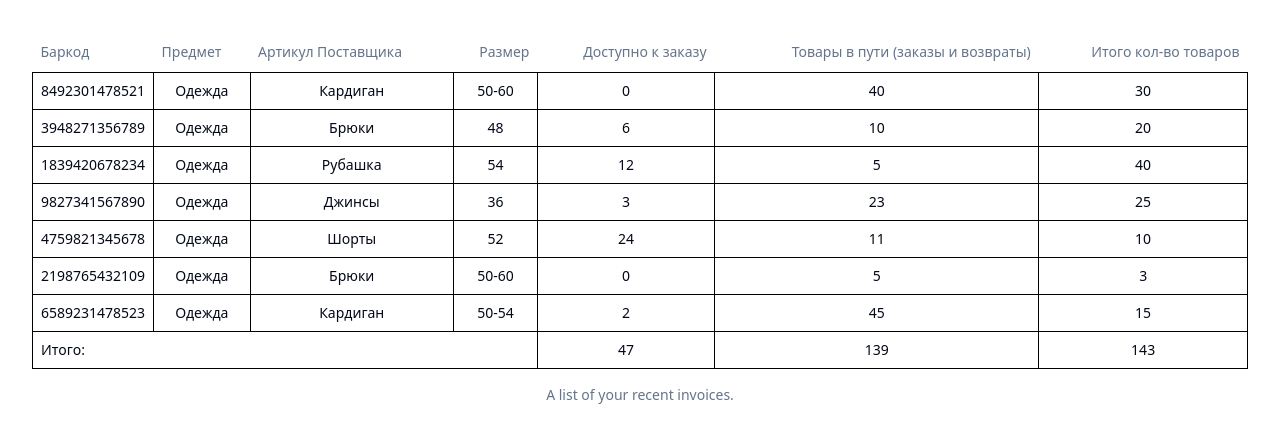
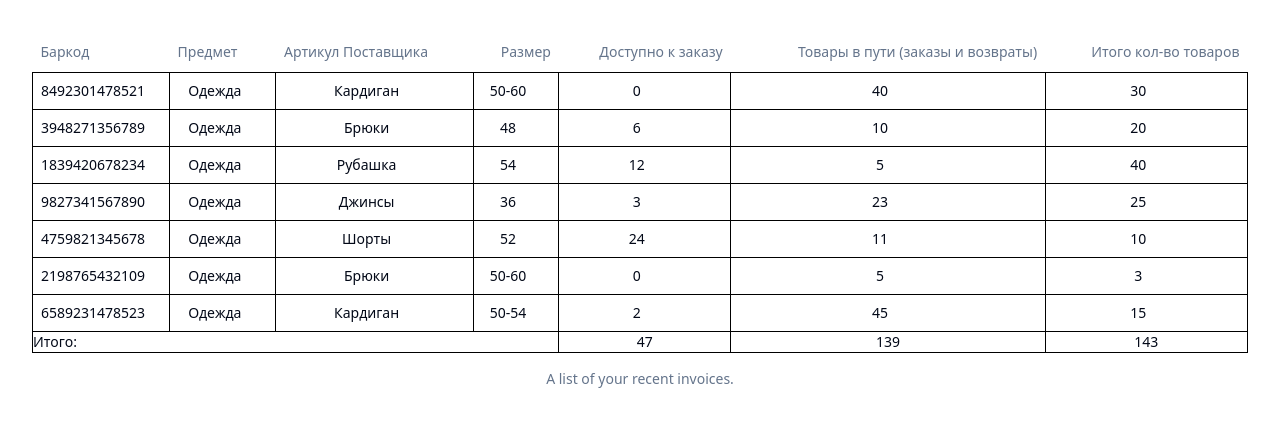
Before and after one commit to garold664/react-table-data-test, a React (Vite) app: page / in a window 1280 px wide. Shown: the top 442 px of the page. Built offline with nearby package versions, Linux system fonts and the light colour scheme.

Commit message:
fix bug: when we were switching to the edit mode, the width of the cell was changing

```diff
--- a/src/components/Item.tsx
+++ b/src/components/Item.tsx
@@ -1,5 +1,6 @@
 import { Check } from 'lucide-react';
 import { memo, useEffect, useRef, useState } from 'react';
+import { TableCell } from './ui/table';
 
 interface ItemProps {
   children: string | number;
@@ -13,29 +14,49 @@ const Item = memo(
   ({ children, update, setEditedId, isEdited, field, barcode }: ItemProps) => {
     const [isBeingEdited, setIsBeingEdited] = useState(false);
     const [value, setValue] = useState(children);
-    const inputRef = useRef<HTMLInputElement>(null);
+    const [itemWidth, setItemWidth] = useState<number | undefined>(undefined);
+    const [itemHeight, setItemHeight] = useState(0);
+    const textareaRef = useRef<HTMLTextAreaElement>(null);
+    const containerRef = useRef<HTMLDivElement>(null);
+    const formRef = useRef<HTMLFormElement>(null);
 
     useEffect(() => {
-      console.log(`isBeingEdited: ${isBeingEdited}`);
       if (isBeingEdited) {
-        console.log(`Focus ${inputRef.current?.value}`);
-        inputRef.current?.focus();
+        const textarea = textareaRef.current;
+
+        if (!textarea) return;
+        textarea.focus();
+        textarea.setSelectionRange(
+          textarea.value.length,
+          textarea.value.length
+        );
       }
     }, [isBeingEdited, isEdited]);
 
     return (
-      <>
+      <TableCell style={{ width: itemWidth || undefined }}>
         {isBeingEdited && isEdited ? (
           <form
+            ref={formRef}
+            className="relative flex top-0 left-0 w-full h-full"
             onSubmit={(e: React.FormEvent<HTMLFormElement>) => {
               e.preventDefault();
               update(barcode, field, value);
               setIsBeingEdited(false);
+              setItemWidth(undefined);
             }}
           >
-            <input
-              ref={inputRef}
+            <textarea
+              className=" resize-y overflow-hidden p-2 pr-6 w-full h-full max-h-96 text-center flex-shrink-1"
+              ref={textareaRef}
               value={value}
+              // style={{ width: itemWidth && itemWidth }}
+              style={{
+                // width: itemWidth,
+                height: itemHeight,
+                minHeight: itemHeight,
+              }}
+              // size={value.toString().length}
               onChange={(e) =>
                 setValue(
                   typeof children === 'number'
@@ -43,14 +64,28 @@ const Item = memo(
                     : e.target.value
                 )
               }
+              onKeyDown={(e) => {
+                if (e.key === 'Enter') {
+                  e.preventDefault();
+                  formRef.current?.requestSubmit();
+                }
+              }}
             />
-            <button type="submit">
+
+            <button
+              className="absolute top-1/2 right-0 -translate-y-1/2"
+              type="submit"
+            >
               <Check />
             </button>
           </form>
         ) : (
           <div
+            ref={containerRef}
+            className="p-2 pr-6"
             onDoubleClick={() => {
+              setItemWidth(containerRef.current?.clientWidth || 0);
+              setItemHeight(containerRef.current?.clientHeight || 0);
               setEditedId(barcode + field);
               setIsBeingEdited(true);
             }}
@@ -58,7 +93,7 @@ const Item = memo(
             {value}
           </div>
         )}
-      </>
+      </TableCell>
     );
   }
 );
--- a/src/components/ProductsTable.tsx
+++ b/src/components/ProductsTable.tsx
@@ -15,7 +15,7 @@ import Item from './Item';
 export default function ProductsTable() {
   const [tableData, setTableData] = useState(data);
   const [editedId, setEditedId] = useState<string | null>(null);
-
+  const [cellWidth, setCellWidth] = useState(0);
   const availableTotal = tableData.reduce(
     (acc, value) => acc + +value.available,
     0
@@ -61,7 +61,6 @@ export default function ProductsTable() {
       <TableBody>
         {tableData.map((item) => (
           <TableRow key={item.barcode}>
-            <TableCell>
             <Item
               update={updateTableData}
               setEditedId={setEditedId}
@@ -71,8 +70,7 @@ export default function ProductsTable() {
             >
               {item.barcode}
             </Item>
-            </TableCell>
-            <TableCell>
+
             <Item
               update={updateTableData}
               setEditedId={setEditedId}
@@ -82,8 +80,7 @@ export default function ProductsTable() {
             >
               {item.type}
             </Item>
-            </TableCell>
-            <TableCell>
+
             <Item
               update={updateTableData}
               setEditedId={setEditedId}
@@ -93,8 +90,7 @@ export default function ProductsTable() {
             >
               {item.name}
             </Item>
-            </TableCell>
-            <TableCell>
+
             <Item
               update={updateTableData}
               setEditedId={setEditedId}
@@ -104,8 +100,7 @@ export default function ProductsTable() {
             >
               {item.size}
             </Item>
-            </TableCell>
-            <TableCell>
+
             <Item
               update={updateTableData}
               setEditedId={setEditedId}
@@ -115,8 +110,7 @@ export default function ProductsTable() {
             >
               {item.available}
             </Item>
-            </TableCell>
-            <TableCell>
+
             <Item
               update={updateTableData}
               setEditedId={setEditedId}
@@ -126,8 +120,7 @@ export default function ProductsTable() {
             >
               {item.inTransit}
             </Item>
-            </TableCell>
-            <TableCell>
+
             <Item
               update={updateTableData}
               setEditedId={setEditedId}
@@ -137,7 +130,6 @@ export default function ProductsTable() {
             >
               {item.total}
             </Item>
-            </TableCell>
           </TableRow>
         ))}
         <TableRow>
--- a/src/components/ui/table.tsx
+++ b/src/components/ui/table.tsx
@@ -88,7 +88,7 @@ const TableCell = React.forwardRef<
   <td
     ref={ref}
     className={cn(
-      'p-2 align-middle [&:has([role=checkbox])]:pr-0 [&>[role=checkbox]]:translate-y-[2px]',
+      'p-0 align-middle [&:has([role=checkbox])]:pr-0 [&>[role=checkbox]]:translate-y-[2px]',
       className
     )}
     {...props}
```
Lines whose indentation alone changed are shown as unchanged.
